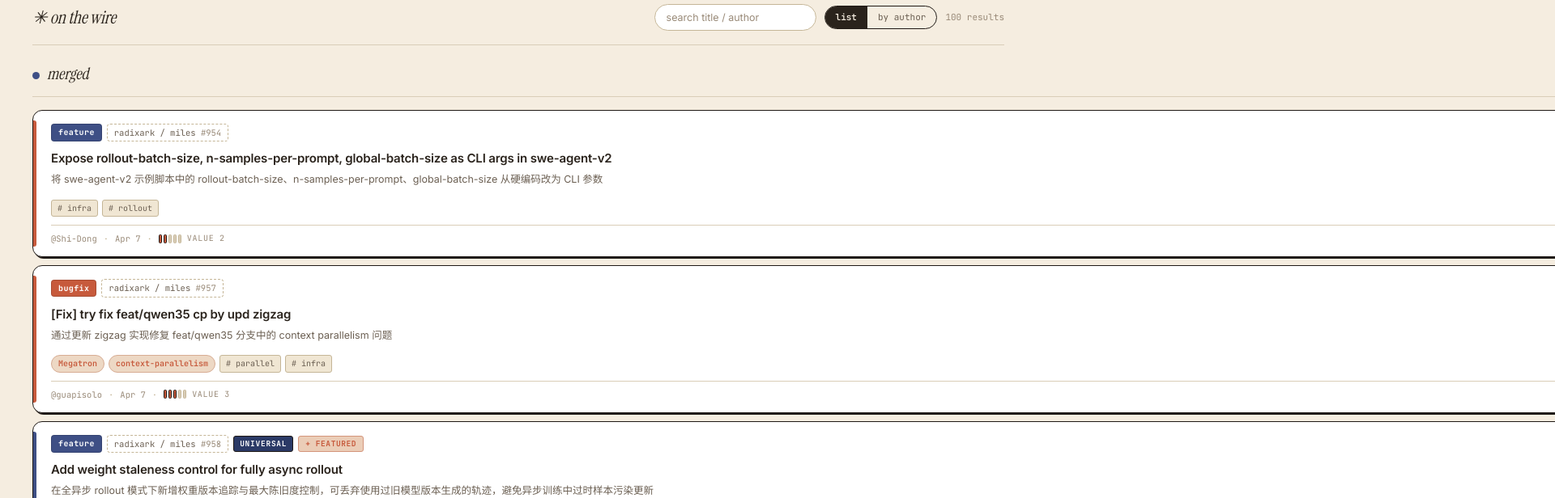
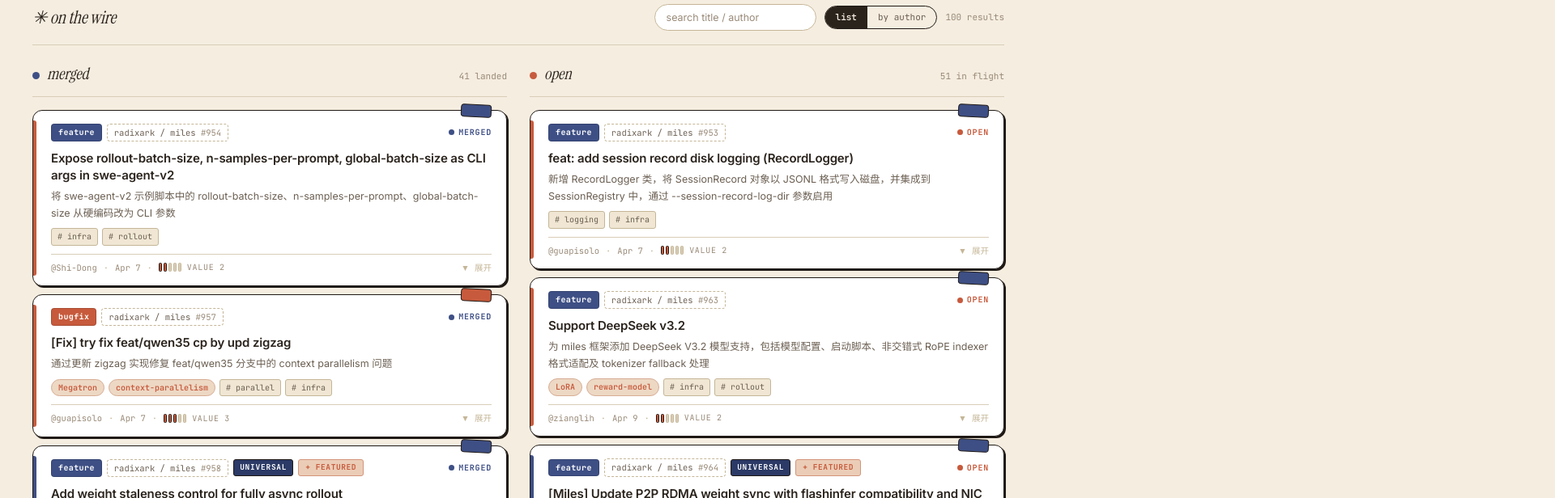
Before and after one commit to GeLee-Q/pr-tracker-web, a Next.js app: page / in a window 1280 px wide. Shown: the part 980-1596 px from the top of the page at 81% size, 1920 px wide, since content can reach past the window. Built offline with nearby package versions, Linux system fonts and the light colour scheme.

Commit message:
feat: click-to-expand card shows diff + reason; 2-col merged/open layout

```diff
--- a/app/globals.css
+++ b/app/globals.css
@@ -501,15 +501,22 @@
   border: 1.5px solid var(--rule);
   border-radius: 12px;
   box-shadow: 2px 2px 0 var(--rule);
-  transition: transform .2s cubic-bezier(.34,1.56,.64,1), box-shadow .2s;
+  transition: transform .18s cubic-bezier(.34,1.56,.64,1), box-shadow .18s, background .15s;
   overflow: visible;
   color: inherit;
   margin-bottom: 10px;
+  cursor: pointer;
+  user-select: none;
 }
-.card-inner { overflow: hidden; border-radius: 10px; }
 .card:hover {
   transform: translate(-1px, -2px);
   box-shadow: 4px 5px 0 var(--rule);
+  background: color-mix(in oklab, var(--paper-1) 96%, var(--ink));
+}
+.card.expanded {
+  transform: translate(-2px, -3px);
+  box-shadow: 6px 7px 0 var(--rule);
+  border-color: var(--ink);
 }
 /* left scope strip */
 .card::before {
@@ -589,26 +596,24 @@
   color: var(--ink); letter-spacing: -0.01em;
   margin-bottom: 6px;
   transition: color .15s;
+  text-decoration: none;
 }
-.card:hover .card-title { color: var(--indigo); }
-.card:hover .card-title::after { content: " →"; color: var(--indigo); }
+.card-title:hover { color: var(--indigo); }
+.card-title:hover::after { content: " →"; color: var(--indigo); }
+.card.expanded .card-title { color: var(--indigo); }
 
 .card-summary {
   font-size: 12.5px; color: var(--ink-dim); line-height: 1.65; margin: 0 0 8px;
 }
 
-/* scope reason hover */
+/* scope reason — shown when expanded (controlled by React state) */
 .scope-reason {
   font-family: var(--mono); font-size: 10.5px;
   color: #c8c0b4;
-  padding: 0 12px;
+  padding: 7px 12px;
   background: #2a231c; border-radius: 4px;
-  max-height: 0; overflow: hidden; opacity: 0;
-  transition: max-height .22s, opacity .18s, padding .2s, margin .2s;
-}
-.card:hover .scope-reason {
-  max-height: 80px; opacity: 1;
-  padding-top: 7px; padding-bottom: 7px; margin-bottom: 8px;
+  margin-bottom: 8px;
+  line-height: 1.5;
 }
 .scope-reason::before { content: "reason: "; color: #e8dbc5; font-weight: 700; }
 
@@ -632,15 +637,12 @@
   background: var(--paper-2); border: 1px solid var(--rule-soft); color: var(--ink-mute);
 }
 
-/* diff peek */
+/* diff peek — shown when expanded (controlled by React state) */
 .diff-peek {
   margin-top: 8px;
   border: 1px solid var(--rule-mid); border-radius: 6px;
   background: var(--paper-2); overflow: hidden;
-  max-height: 0; opacity: 0;
-  transition: max-height .28s ease, opacity .2s;
 }
-.card:hover .diff-peek { max-height: 280px; opacity: 1; }
 .diff-peek .dh {
   display: flex; justify-content: space-between;
   padding: 4px 10px; background: var(--paper-3);
--- a/app/pr-tracker/PRTrackerClient.tsx
+++ b/app/pr-tracker/PRTrackerClient.tsx
@@ -109,16 +109,20 @@
 // ── PR card ───────────────────────────────────────────────────────────────────
 
 function PRCard({ pr }: { pr: PR }) {
+  const [expanded, setExpanded] = useState(false);
   const catColor = CAT_COLORS[pr.category] ?? "#998a78";
   const stateStr = pr.merged_at ? "merged" : pr.state;
   const hasDiff = (pr.diff_preview?.hunks?.length ?? 0) > 0 ||
     (pr.diff_preview?.additions ?? 0) + (pr.diff_preview?.deletions ?? 0) > 0;
 
   return (
-    <a href={pr.url} target="_blank" rel="noopener noreferrer"
-      className="card" data-scope={pr.scope} data-featured={pr.value >= 4 ? "true" : "false"}
-      style={{ "--col-color": catColor } as React.CSSProperties}>
-
+    <div
+      className={`card${expanded ? " expanded" : ""}`}
+      data-scope={pr.scope}
+      data-featured={pr.value >= 4 ? "true" : "false"}
+      style={{ "--col-color": catColor } as React.CSSProperties}
+      onClick={() => setExpanded(e => !e)}
+    >
       {/* top row */}
       <div className="card-top">
         <span className="card-cat" style={{ background: catColor }}>{pr.category}</span>
@@ -130,16 +134,26 @@
         <span className="state" data-s={stateStr}>{stateStr.toUpperCase()}</span>
       </div>
 
-      {/* title */}
-      <span className="card-title">{pr.title}</span>
+      {/* title — clicking opens GitHub, stops card toggle */}
+      <a
+        href={pr.url}
+        target="_blank"
+        rel="noopener noreferrer"
+        className="card-title"
+        onClick={e => e.stopPropagation()}
+      >
+        {pr.title}
+      </a>
+
+      {/* scope reason — shown when expanded */}
+      {pr.reason && expanded && (
+        <div className="scope-reason">{pr.reason}</div>
+      )}
 
       {/* summary */}
       {pr.summary && pr.summary !== pr.title && (
         <p className="card-summary">{pr.summary}</p>
       )}
-
-      {/* scope reason */}
-      {pr.reason && <div className="scope-reason">{pr.reason}</div>}
 
       {/* tags */}
       {((pr.rl_concepts?.length ?? 0) + (pr.subsystems?.length ?? 0) + (pr.files?.length ?? 0)) > 0 && (
@@ -152,8 +166,8 @@
         </div>
       )}
 
-      {/* diff peek */}
-      {hasDiff && (
+      {/* diff — shown when expanded */}
+      {hasDiff && expanded && (
         <div className="diff-peek">
           <div className="dh">
             <span>{pr.diff_preview.hunks[0]?.file ?? ""}</span>
@@ -184,8 +198,11 @@
         <span>{fmtDate(pr.created_at)}</span>
         <span className="sep">·</span>
         <ValueBar value={pr.value ?? 3} />
+        <span className="sep" style={{ marginLeft: "auto" }}>
+          {expanded ? "▲ 收起" : "▼ 展开"}
+        </span>
       </div>
-    </a>
+    </div>
   );
 }
 
```
